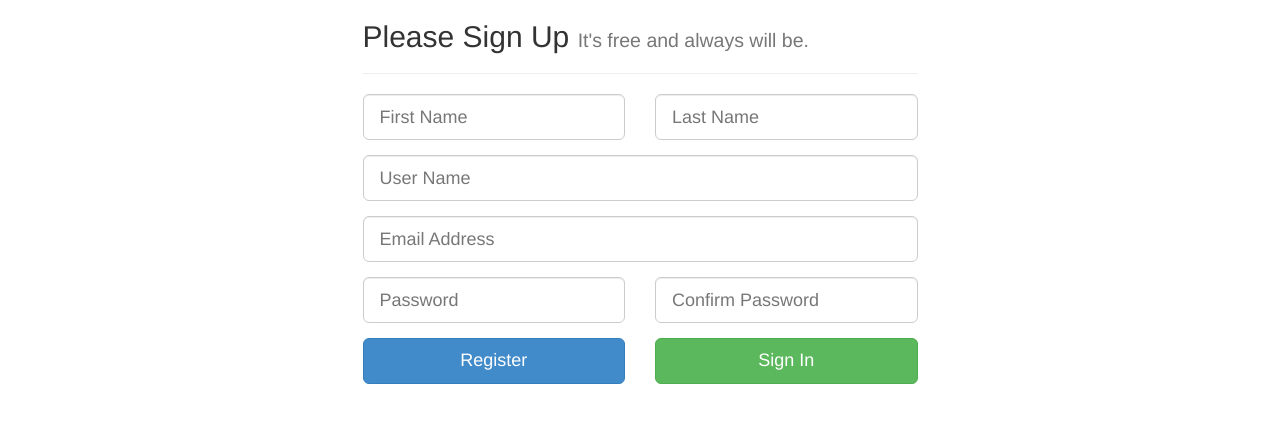
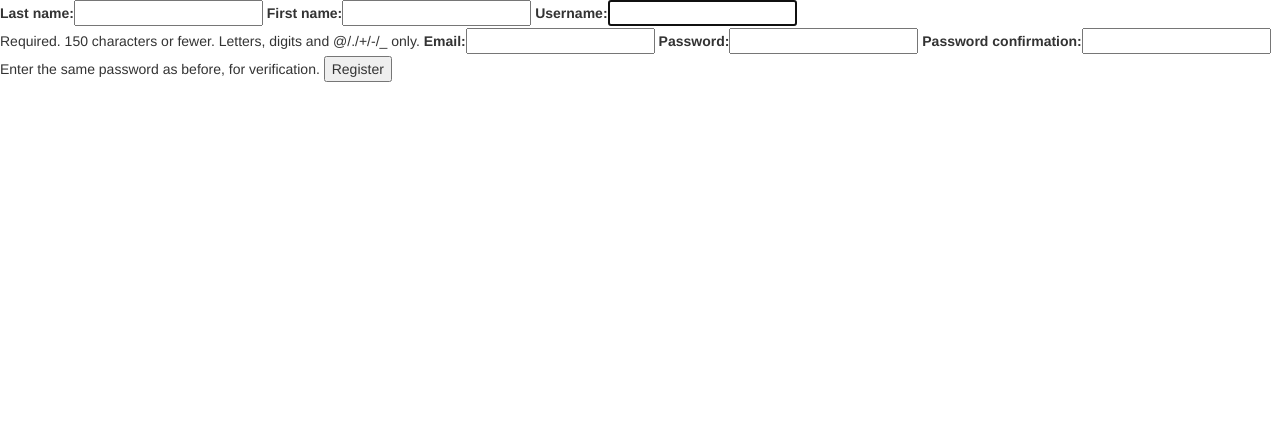
Before and after one commit to alanleegithub/heroku, a Django app: template templates/register.html in a window 1280 px wide. Shown: the top 423 px of the page. Run offline with Django 3.2, Linux system fonts and the light colour scheme; the template is opened without the code that fills it: values that come from a table or form of the project are taken from there, others are empty; parts of the project's set-up code (start-up, migrations or seed data) failed here and were passed over; some libraries are stand-ins or nearby versions.

Commit message:
modify register function

```diff
--- /dev/null
+++ b/blog/forms.py
@@ -0,0 +1,23 @@
+from django import forms
+from django.contrib.auth.models import User
+from django.contrib.auth.forms import UserCreationForm
+
+class MyRegistrationForm(UserCreationForm):
+    email = forms.EmailField(required = True)
+    first_name = forms.CharField(required = True)
+    last_name = forms.CharField(required = True)
+
+    class Meta:
+        model = User
+        fields = ('last_name', 'first_name', 'username', 'email', 'password1', 'password2')
+
+    def save(self, commit = True):
+        user = super(UserCreationForm, self).save(commit = False)
+        user.email = self.cleaned_data['email']
+        user.first_name = self.cleaned_data['first_name']
+        user.last_name = self.cleaned_data['last_name']
+
+        if commit:
+            user.save()
+
+        return user
--- a/heroku_1/urls.py
+++ b/heroku_1/urls.py
@@ -7,9 +7,7 @@ urlpatterns = patterns('',
     url(r'^$', include('blog.urls')),
     url(r'^blogs/', include('blog.urls')),
     url(r'^login/', 'blog.views.login'),
-    #url(r'^register/main/', 'blog.views.register_main'),
-    url(r'^register/check/', 'blog.views.register_check'),
-    url(r'^register/main/$', 'django.contrib.auth.views.login', {'template_name': 'register.html'}),
+    url(r'^register/$', 'blog.views.register'),
     url(r'^hello/', hello),
     url(r'^admin/', include(admin.site.urls)),
 )
--- a/templates/register.html
+++ b/templates/register.html
@@ -3,49 +3,44 @@
    <title>Login</title>
  {% endblock %}
 {% block content %}
+{% if form.errors %}
+        <p style="color: red;">
+            Please correct the error{{ form.errors|pluralize }} below.
+        </p>
+{% endif %}
+<form action="/register/" method="post">{% csrf_token %}
+    {{ form }}
+    <input type="Submit" value="Register" />
+</form>
+
+
+<!--
 <div class="container">
 <div class="row">
     <div class="col-xs-12 col-sm-8 col-md-6 col-sm-offset-2 col-md-offset-3">
-		<form role="form" method='post'>{% csrf_token %}
+		<form role="form" method='post' action="/register/">{% csrf_token %}
 			<h2>Please Sign Up <small>It's free and always will be.</small></h2>
 			<hr class="colorgraph">
+			{% for field in form %}
+			  {% if field.errors %}
+                <span class="help-inline">
+                  {% for error in  field.errors %}{{ error }}{% endfor %}
+                </span>
+              {% endif %}
 			<div class="row">
 				<div class="col-xs-6 col-sm-6 col-md-6">
 					<div class="form-group">
-                        <input type="text" name="first_name" id="first_name" class="form-control input-lg" placeholder="First Name" tabindex="1">
-					</div>
-				</div>
-				<div class="col-xs-6 col-sm-6 col-md-6">
-					<div class="form-group">
-						<input type="text" name="last_name" id="last_name" class="form-control input-lg" placeholder="Last Name" tabindex="2">
+                        <input type="text" name={{ field.label }} id={{ field.label }} class="form-control input-lg" placeholder={{ field.label }}>
 					</div>
 				</div>
 			</div>
-			<div class="form-group">
-				<input type="text" name="user_name" id="user_name" class="form-control input-lg" placeholder="User Name" tabindex="3">
-			</div>
-			<div class="form-group">
-				<input type="email" name="email" id="email" class="form-control input-lg" placeholder="Email Address" tabindex="4">
-			</div>
+            {% endfor %}
 			<div class="row">
-				<div class="col-xs-6 col-sm-6 col-md-6">
-					<div class="form-group">
-						<input type="password" name="password" id="password" class="form-control input-lg" placeholder="Password" tabindex="5">
-					</div>
-				</div>
-				<div class="col-xs-6 col-sm-6 col-md-6">
-					<div class="form-group">
-						<input type="password" name="password_confirmation" id="password_confirmation" class="form-control input-lg" placeholder="Confirm Password" tabindex="6">
-					</div>
-				</div>
-			</div>
-
-			<div class="row">
-				<div class="col-xs-6 col-md-6"><a href="#" class="btn btn-primary btn-block btn-lg" tabindex="7">Register</a></div>
-				<div class="col-xs-6 col-md-6"><a href="#" class="btn btn-success btn-block btn-lg">Sign In</a></div>
+				<div class="col-xs-6 col-md-6"><input type="submit" class="btn btn-primary btn-block btn-lg" value="Register"></div>
 			</div>
 		</form>
 	</div>
 </div>
 </div>
+-->
 {% endblock %}
```
Also changed, not shown: blog/views.py (+21 -7 lines).
